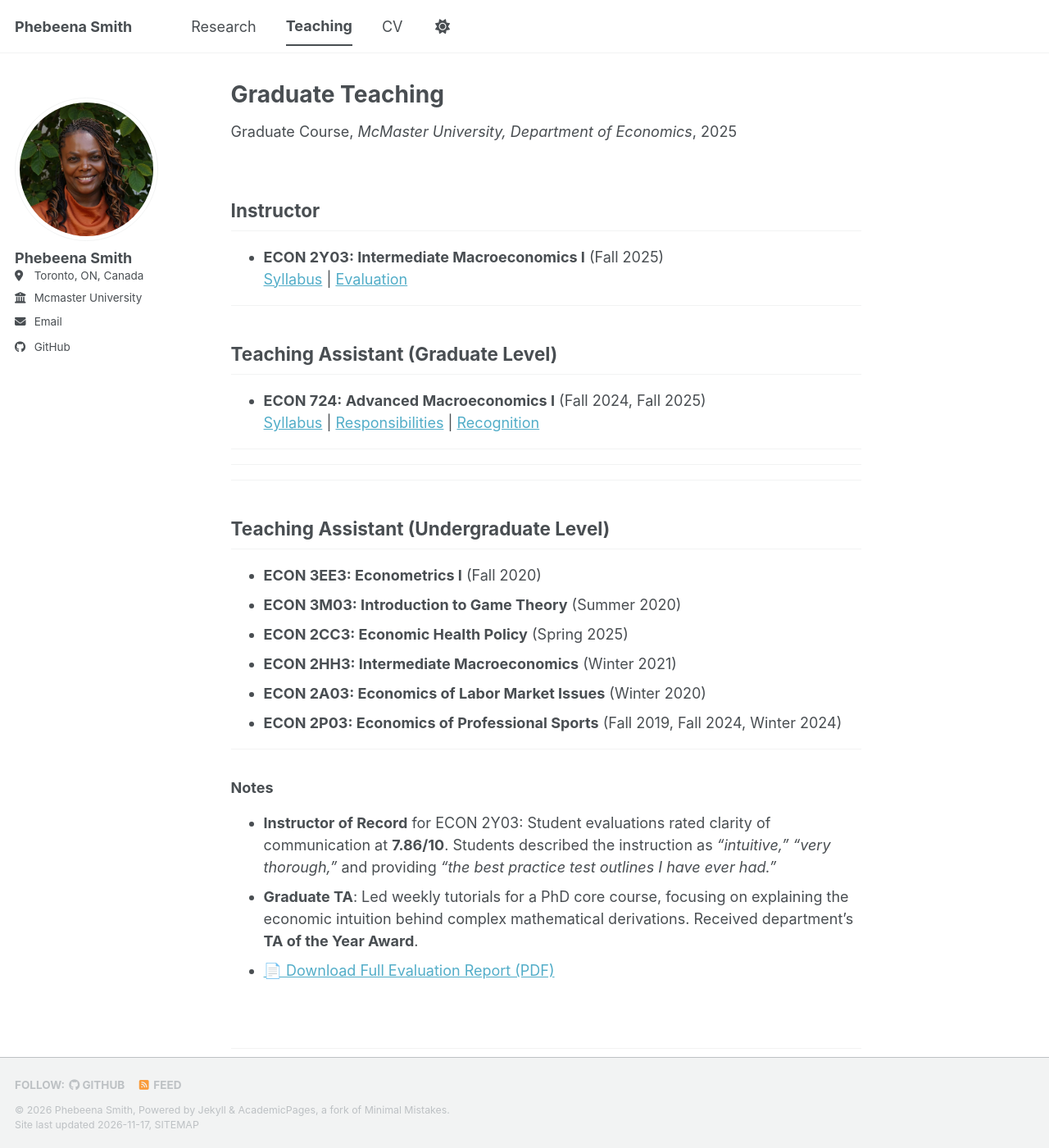
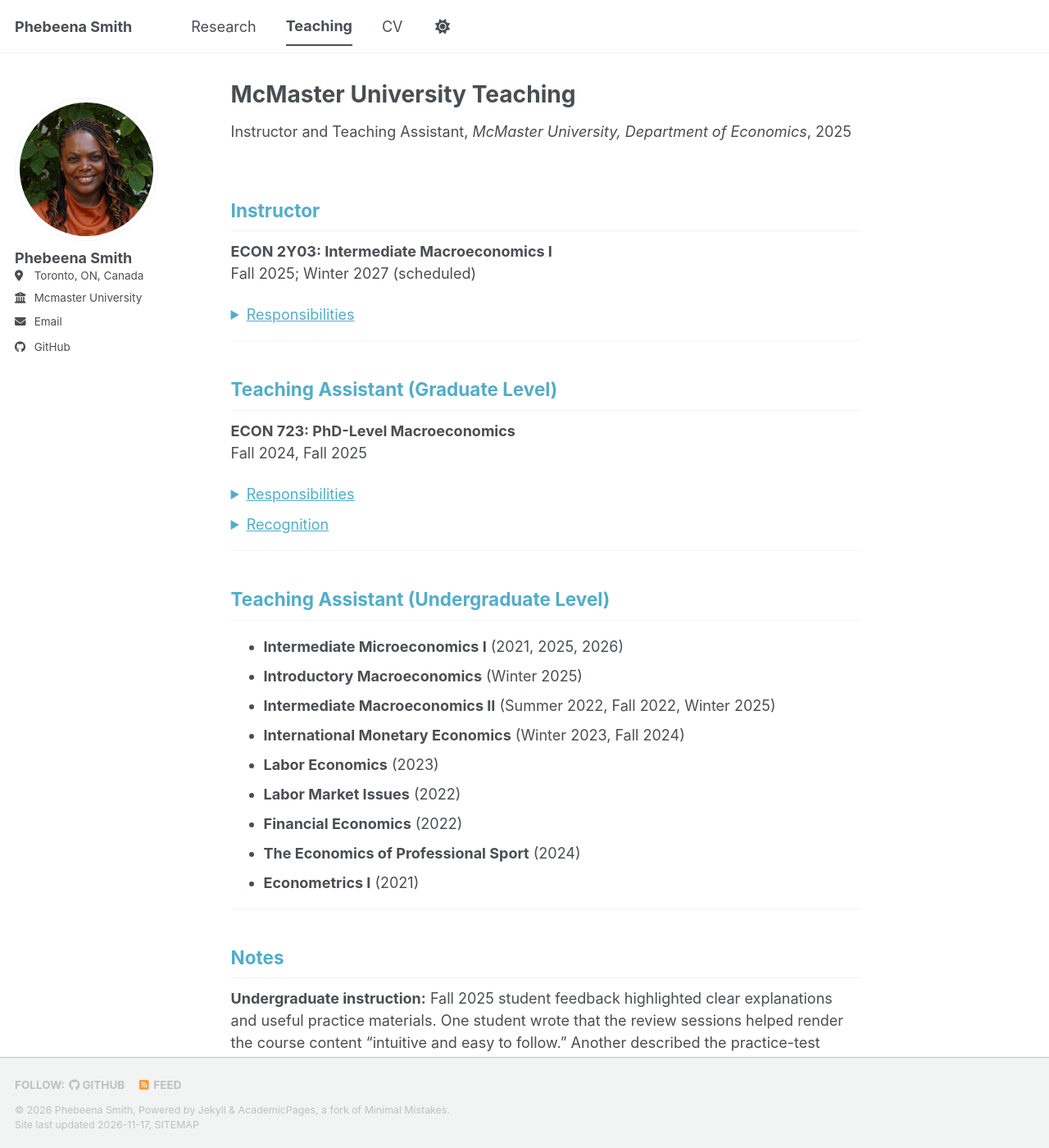
Before and after one commit to phebeenasmith/phebeenasmith.github.io, a Jekyll site: the page built from _teaching/Graduate Teaching-1.md, in a window 1280 px wide and 1400 px high. Shown: the whole window at 82% size. Built offline with Jekyll 4.4.1, drawn with Linux system fonts in a browser that asks for light colours; a style sheet for code colours, icons or effects is not loaded; some of the changed text lies outside the part shown.

Commit message:
Update Graduate Teaching-1.md

```diff
--- a/_teaching/Graduate Teaching-1.md
+++ b/_teaching/Graduate Teaching-1.md
@@ -1,76 +1,145 @@
 ---
-title: "Graduate Teaching"
+title: "McMaster University Teaching"
 collection: teaching
-type: "Graduate Course"
+type: "Instructor and Teaching Assistant"
 permalink: /teaching/graduate-teaching
 venue: "McMaster University, Department of Economics"
 date: 2025-09-01
 location: "Hamilton, Ontario"
 ---
 
-## Instructor
+<h2 style="color: #52adc8;">Instructor</h2>
 
-- **ECON 2Y03: Intermediate Macroeconomics I** (Fall 2025)
-  [Syllabus](#) | [Evaluation](/files/teaching/evaluation-report-fall2025.pdf)
+<p>
+  <strong>ECON 2Y03: Intermediate Macroeconomics I</strong><br>
+  Fall 2025; Winter 2027 (scheduled)
+</p>
 
----
+<details>
+  <summary style="cursor: pointer; color: #52adc8; text-decoration: underline;">
+    Responsibilities
+  </summary>
 
-## Teaching Assistant (Graduate Level)
+  <p>
+    As instructor of record for the Fall 2025 offering, I prepared
+    and delivered lectures, developed practice materials, designed
+    and graded assessments, managed the course site, communicated
+    course requirements, and calculated and submitted final grades.
+    My teaching emphasized economic intuition, model assumptions,
+    and analytical problem-solving.
+  </p>
+</details>
 
-- **ECON 724: Advanced Macroeconomics I** (Fall 2024, Fall 2025)
-  [Syllabus](#) | <a href="javascript:void(0)" onclick="toggleContent('responsibilities-content')">Responsibilities</a> | <a href="javascript:void(0)" onclick="toggleContent('recognition-content')">Recognition</a>
+<!--
+Add syllabus and evaluation links here only after confirming
+that the intended public PDFs have been uploaded.
+-->
 
+<hr>
 
+<h2 style="color: #52adc8;">Teaching Assistant (Graduate Level)</h2>
 
----
+<p>
+  <strong>ECON 723: PhD-Level Macroeconomics</strong><br>
+  Fall 2024, Fall 2025
+</p>
 
-<div id="responsibilities-content" style="display: none; margin-top: 10px; padding: 10px; border-left: 3px solid #ccc; background-color: #f9f9f9;">
-  <strong>Responsibilities</strong><br>
-  As the Graduate Teaching Assistant for ECON 724, I led weekly tutorials for a cohort of PhD students, focusing on advanced macroeconomic theory including dynamic stochastic general equilibrium (DSGE) models, optimal control, and dynamic programming. My primary responsibility was to guide students through complex problem sets and derivations, breaking down the mathematical structure while emphasizing the underlying economic intuition. I also held regular office hours to provide one-on-one support, assisted in exam preparation and grading, and collaborated with the course instructor to ensure students developed a deep understanding of the material.
-</div>
+<details>
+  <summary style="cursor: pointer; color: #52adc8; text-decoration: underline;">
+    Responsibilities
+  </summary>
 
----
+  <p>
+    Led tutorials, developed worked solutions, and guided students
+    through optimization and equilibrium analysis. My explanations
+    connected mathematical derivations with economic intuition,
+    emphasizing the economic question, relevant equilibrium
+    conditions, and role of model assumptions. I also held
+    Zoom office hours.
+  </p>
+</details>
 
-<div id="recognition-content" style="display: none; margin-top: 10px; padding: 10px; border-left: 3px solid #ccc; background-color: #f9f9f9;">
-  <strong>🏆 TA of the Year Award</strong><br>
-  <strong>Department of Economics, McMaster University</strong><br><br>
-  Awarded for outstanding performance as a Teaching Assistant in <strong>ECON 724: Advanced Macroeconomics I</strong> during the Fall 2024 semester.
-  <br><br>
-  <strong>Recognition Details:</strong>
-  <ul>
-    <li>Received during my first semester teaching the course</li>
-    <li>Recognized for clarity of explanations and high student evaluation scores</li>
-    <li>Invited to return for a second semester based on performance</li>
-  </ul>
+<details style="margin-top: 10px;">
+  <summary style="cursor: pointer; color: #52adc8; text-decoration: underline;">
+    Recognition
+  </summary>
 
-</div>
+  <p>
+    Received the Department of Economics Graduate Teaching Assistant
+    Award for Fall 2024, following a nomination by Professor
+    Pau Pujolas. This recognition came during my first term leading
+    PhD-level macroeconomics tutorials.
+  </p>
+</details>
 
----
+<hr>
 
-## Teaching Assistant (Undergraduate Level)
+<h2 style="color: #52adc8;">Teaching Assistant (Undergraduate Level)</h2>
 
-- **ECON 3EE3: Econometrics I** (Fall 2020)
-- **ECON 3M03: Introduction to Game Theory** (Summer 2020)
-- **ECON 2CC3: Economic Health Policy** (Spring 2025)
-- **ECON 2HH3: Intermediate Macroeconomics** (Winter 2021)
-- **ECON 2A03: Economics of Labor Market Issues** (Winter 2020)
-- **ECON 2P03: Economics of Professional Sports** (Fall 2019, Fall 2024, Winter 2024)
+<ul>
+  <li>
+    <strong>Intermediate Microeconomics I</strong>
+    (2021, 2025, 2026)
+  </li>
 
----
+  <li>
+    <strong>Introductory Macroeconomics</strong>
+    (Winter 2025)
+  </li>
 
-### Notes
+  <li>
+    <strong>Intermediate Macroeconomics II</strong>
+    (Summer 2022, Fall 2022, Winter 2025)
+  </li>
 
-- **Instructor of Record** for ECON 2Y03: Student evaluations rated clarity of communication at **7.86/10**. Students described the instruction as *"intuitive," "very thorough,"* and providing *"the best practice test outlines I have ever had."*
-- **Graduate TA**: Led weekly tutorials for a PhD core course, focusing on explaining the economic intuition behind complex mathematical derivations. Received department's **TA of the Year Award**.
-- [📄 Download Full Evaluation Report (PDF)](/files/teaching/evaluation-report-fall2025.pdf)
+  <li>
+    <strong>International Monetary Economics</strong>
+    (Winter 2023, Fall 2024)
+  </li>
 
-<script>
-function toggleContent(id) {
-  var content = document.getElementById(id);
-  if (content.style.display === "none" || content.style.display === "") {
-    content.style.display = "block";
-  } else {
-    content.style.display = "none";
-  }
-}
-</script>
+  <li>
+    <strong>Labor Economics</strong>
+    (2023)
+  </li>
+
+  <li>
+    <strong>Labor Market Issues</strong>
+    (2022)
+  </li>
+
+  <li>
+    <strong>Financial Economics</strong>
+    (2022)
+  </li>
+
+  <li>
+    <strong>The Economics of Professional Sport</strong>
+    (2024)
+  </li>
+
+  <li>
+    <strong>Econometrics I</strong>
+    (2021)
+  </li>
+</ul>
+
+<hr>
+
+<h2 style="color: #52adc8;">Notes</h2>
+
+<p>
+  <strong>Undergraduate instruction:</strong>
+  Fall 2025 student feedback highlighted clear explanations
+  and useful practice materials. One student wrote that the
+  review sessions helped render the course content
+  “intuitive and easy to follow.” Another described the
+  practice-test outlines as “the best practice test outlines
+  I have ever had in university.”
+</p>
+
+<p>
+  <strong>Graduate instruction:</strong>
+  My tutorials emphasize the economic intuition behind
+  mathematical derivations and help students compare
+  assumptions and outcomes across model environments.
+</p>
```
